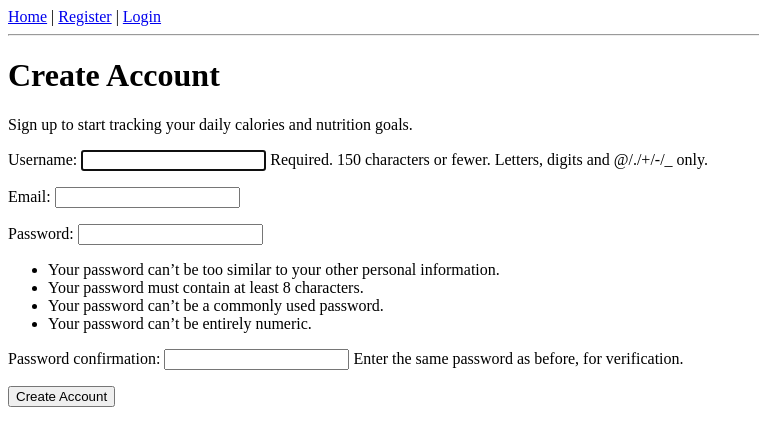
After one commit to KerongHUA/Calorie_Tracker, a Django app: page /register/ in a window 1280 px wide. The commit adds this page. Shown: the top 446 px of the page, without its empty margins (0-759 px from the left). Run offline with Django 5.2, Linux system fonts and the light colour scheme.

Commit message:
register implement

```diff
--- /dev/null
+++ b/accounts/forms.py
@@ -0,0 +1,11 @@
+from django import forms
+from django.contrib.auth.models import User
+from django.contrib.auth.forms import UserCreationForm
+
+
+class RegisterForm(UserCreationForm):
+    email = forms.EmailField()
+
+    class Meta:
+        model = User
+        fields = ['username', 'email', 'password1', 'password2']
--- /dev/null
+++ b/accounts/urls.py
@@ -0,0 +1,9 @@
+from django.urls import path
+from . import views
+
+urlpatterns = [
+    path('', views.home, name='home'),
+    path('register/', views.register_view, name='register'),
+    path('login/', views.login_view, name='login'),
+    path('logout/', views.logout_view, name='logout'),
+]
--- a/accounts/views.py
+++ b/accounts/views.py
@@ -1,7 +1,42 @@
-from django.shortcuts import render
+from django.shortcuts import render, redirect
+from django.contrib.auth import login, logout, authenticate
+from .forms import RegisterForm
 
-# Create your views here.
-from django.shortcuts import render
 
 def home(request):
     return render(request, 'home.html')
+
+
+def register_view(request):
+    if request.method == 'POST':
+        form = RegisterForm(request.POST)
+        if form.is_valid():
+            user = form.save()
+            login(request, user)
+            return redirect('home')
+    else:
+        form = RegisterForm()
+
+    return render(request, 'register.html', {'form': form})
+
+
+def login_view(request):
+    error_message = None
+
+    if request.method == 'POST':
+        username = request.POST.get('username')
+        password = request.POST.get('password')
+
+        user = authenticate(request, username=username, password=password)
+        if user is not None:
+            login(request, user)
+            return redirect('home')
+        else:
+            error_message = 'Invalid username or password'
+
+    return render(request, 'login.html', {'error_message': error_message})
+
+
+def logout_view(request):
+    logout(request)
+    return redirect('home')
--- a/config/urls.py
+++ b/config/urls.py
@@ -1,27 +1,11 @@
-"""
-URL configuration for config project.
 
-The `urlpatterns` list routes URLs to views. For more information please see:
-    https://docs.djangoproject.com/en/6.0/topics/http/urls/
-Examples:
-Function views
-    1. Add an import:  from my_app import views
-    2. Add a URL to urlpatterns:  path('', views.home, name='home')
-Class-based views
-    1. Add an import:  from other_app.views import Home
-    2. Add a URL to urlpatterns:  path('', Home.as_view(), name='home')
-Including another URLconf
-    1. Import the include() function: from django.urls import include, path
-    2. Add a URL to urlpatterns:  path('blog/', include('blog.urls'))
-"""
 from django.contrib import admin
 from django.urls import path
 
 from django.contrib import admin
-from django.urls import path
-from accounts.views import home
+from django.urls import path, include
 
 urlpatterns = [
     path('admin/', admin.site.urls),
-    path('', home),
+    path('', include('accounts.urls')),
 ]
--- a/templates/base.html
+++ b/templates/base.html
@@ -1,30 +1,26 @@
-<!DOCTYPE html PUBLIC "-//W3C//DTD HTML 4.01//EN" "http://www.w3.org/TR/html4/strict.dtd">
+<!DOCTYPE html>
 <html>
 <head>
-  <meta http-equiv="Content-Type" content="text/html; charset=utf-8">
-  <meta http-equiv="Content-Style-Type" content="text/css">
-  <title></title>
-  <meta name="Generator" content="Cocoa HTML Writer">
-  <meta name="CocoaVersion" content="2685.4">
-  <style type="text/css">
-    p.p1 {margin: 0.0px 0.0px 0.0px 0.0px; font: 12.0px Helvetica}
-    p.p2 {margin: 0.0px 0.0px 0.0px 0.0px; font: 12.0px Helvetica; min-height: 14.0px}
-  </style>
+    <title>Calorie Tracker</title>
 </head>
 <body>
-<p class="p1">&lt;!DOCTYPE html&gt;</p>
-<p class="p1">&lt;html&gt;</p>
-<p class="p1">&lt;head&gt;</p>
-<p class="p1"><span class="Apple-converted-space">    </span>&lt;title&gt;Calorie Tracker&lt;/title&gt;</p>
-<p class="p1">&lt;/head&gt;</p>
-<p class="p1">&lt;body&gt;</p>
-<p class="p2"><br></p>
-<p class="p1">&lt;h1&gt;Calorie Tracker&lt;/h1&gt;</p>
-<p class="p2"><br></p>
-<p class="p1">{% block content %}</p>
-<p class="p1">{% endblock %}</p>
-<p class="p2"><br></p>
-<p class="p1">&lt;/body&gt;</p>
-<p class="p1">&lt;/html&gt;</p>
+
+<nav>
+    <a href="{% url 'home' %}">Home</a> |
+
+    {% if user.is_authenticated %}
+        <span>Hello, {{ user.username }}</span> |
+        <a href="{% url 'logout' %}">Logout</a>
+    {% else %}
+        <a href="{% url 'register' %}">Register</a> |
+        <a href="{% url 'login' %}">Login</a>
+    {% endif %}
+</nav>
+
+<hr>
+
+{% block content %}
+{% endblock %}
+
 </body>
 </html>
--- /dev/null
+++ b/templates/register.html
@@ -0,0 +1,12 @@
+{% extends "base.html" %}
+
+{% block content %}
+<h1>Create Account</h1>
+<p>Sign up to start tracking your daily calories and nutrition goals.</p>
+
+<form method="post">
+    {% csrf_token %}
+    {{ form.as_p }}
+    <button type="submit">Create Account</button>
+</form>
+{% endblock %}
```
Also changed, not shown: templates/home.html (+3 -9 lines), templates/login.html (added, +22 -0 lines).
